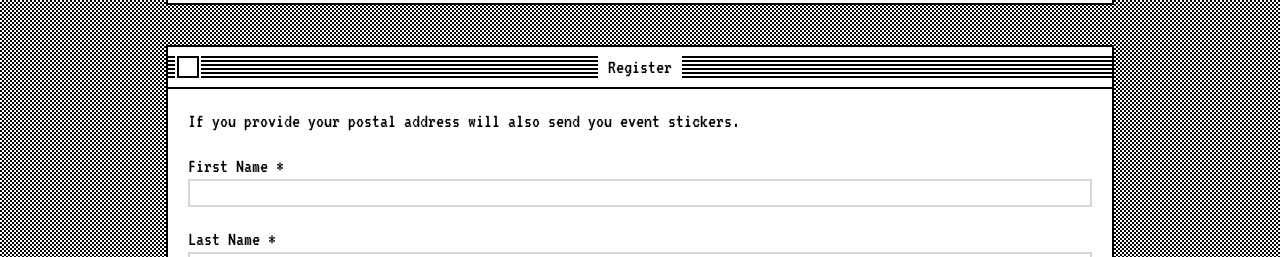
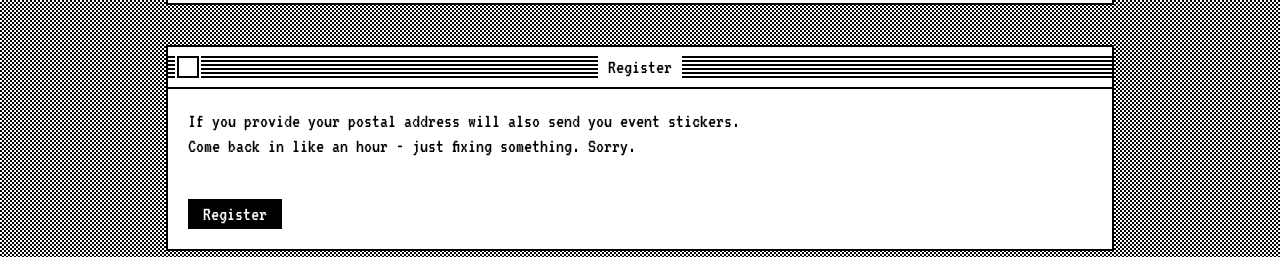
Before and after one commit to yougotthisconf/2020.home.yougotthis.io, a website: page index.html in a window 1280 px wide. Shown: the part 1820-2077 px from the top of the page. Drawn offline with nearby package versions, Linux system fonts and the light colour scheme.

Commit message:
shut signups

```diff
--- a/index.html
+++ b/index.html
@@ -163,7 +163,8 @@
                 <div id="form">
                     <p>If you provide your postal address will also send you event stickers.</p>
                     <div v-if="!submitted && !success">
-                        <div class="input-group">
+                        <p>Come back in like an hour - just fixing something. Sorry.</p>
+                        <!-- <div class="input-group">
                             <label for="fname">First Name *</label>
                             <input id="fname" type="text" v-model="form.first_name">
                         </div>
@@ -195,7 +196,7 @@
                                 <input id="newsletter" type="checkbox" v-model="form.newsletter">
                                 <label for="newsletter">Yes please, sign me up</label>
                             </div>
-                        </div>
+                        </div> -->
                         <input type="submit" value="Register" @click="submit">
                         <div v-if="error" class="error">
                             Error: {{error}}
```
